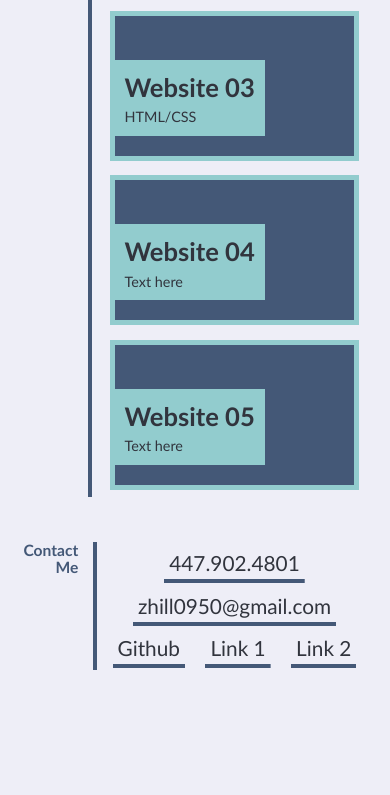
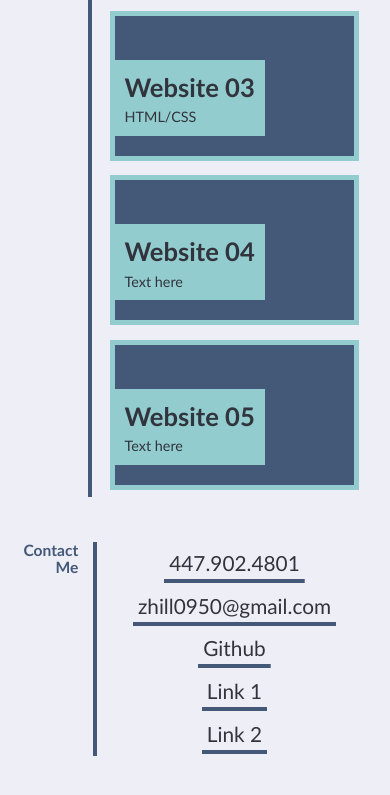
Before and after one commit to zhill0950/portfolio, a plain HTML site: page index.html in a window 390 px wide. Shown: the part 1287-2082 px from the top of the page. Before the commit the page ends 2012 px from the top, so only its background shows below. Drawn offline with Linux system fonts and the light colour scheme.

Commit message:
modified media query for contact

```diff
--- a/assets/css/style.css
+++ b/assets/css/style.css
@@ -237,4 +237,7 @@ main {
   .flex-container {
     flex-direction: column;
   }
+  .contact-address {
+    flex-direction: column;
+  }
 }
```
